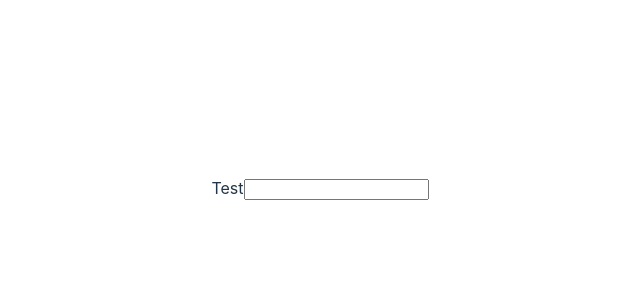
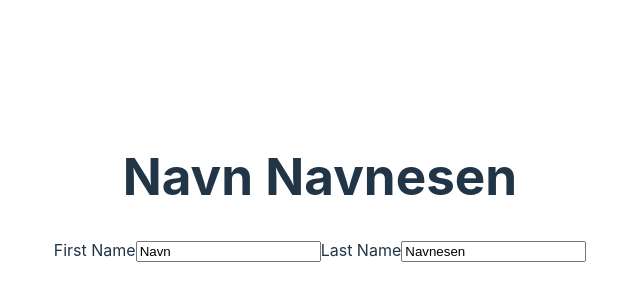
Before and after one commit to ATlexEide/cv-app, a React (Vite) app: page / in a window 1280 px wide. Shown: the part 212-512 px from the top of the page, without its empty margins (320-960 px from the left). Built offline with nearby package versions, Linux system fonts and the light colour scheme.

Commit message:
Update logic

```diff
--- a/src/App.jsx
+++ b/src/App.jsx
@@ -2,13 +2,33 @@ import "./App.css";
 import { useState } from "react";
 import Input from "./Components/Input";
 function App() {
-  const [person, setPerson] = useState("");
-  const handleOnChange = (e) => {
-    console.log(e.target.value);
+  const [person, setPerson] = useState({
+    firstName: "Navn",
+    lastName: "Navnesen",
+  });
+  const handleFirstNameChange = (e) => {
+    setPerson({ ...person, firstName: e.target.value });
+    console.log(person);
+  };
+  const handleLastNameChange = (e) => {
+    setPerson({ ...person, lastName: e.target.value });
+    console.log(person);
   };
   return (
     <>
-      <Input label="Test" name="test" callback={handleOnChange} />
+      <h1>{`${person.firstName} ${person.lastName}`}</h1>
+      <Input
+        label="First Name"
+        name="first-name"
+        value={person.firstName}
+        callback={handleFirstNameChange}
+      />
+      <Input
+        label="Last Name"
+        name="last-name"
+        value={person.lastName}
+        callback={handleLastNameChange}
+      />
     </>
   );
 }
```
